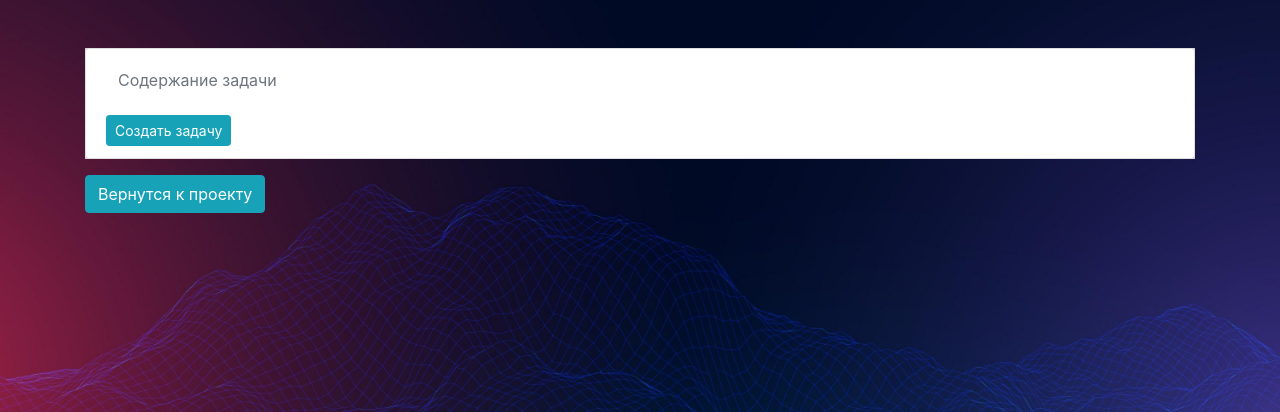
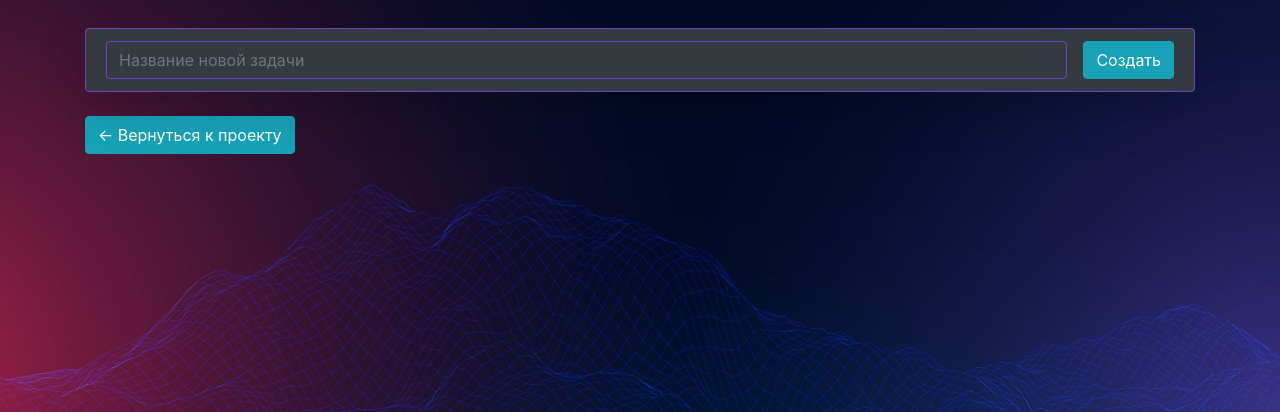
Before and after one commit to V1lad/Project-manager-PROJELP, a Flask app: template Web/templates/show_subproject.html in a window 1280 px wide. Shown: the part 56-468 px from the top of the page. Run offline with Flask 3, Linux system fonts and the light colour scheme; the template is opened without the code that fills it: values that come from a table or form of the project are taken from there, others are empty; tables that the repository leaves empty hold one stand-in row (values such as "Sample post"); some libraries are stand-ins or nearby versions.

Commit message:
Added new forms to tasks page

```diff
--- a/Web/templates/show_subproject.html
+++ b/Web/templates/show_subproject.html
@@ -3,55 +3,152 @@
 {% block title %}Проект{% endblock %}
 {% block content %}
 
-<ul class="list-group mt-5 colored_text">
+<ul class="list-group mt-4">
     {% for note in subproject.notes %}
-    <li class="list-group-item">
-        <form method="POST">
-            <div class="form-group">
-                <div {% if note.done == "True" %}style="text-decoration:line-through"{% endif %}><textarea
-                    type="text"
-                    class="form-control border-0"
-                    id="content"
-                    name="content"
-                    >{{ note.content }}</textarea>
+    <li class="list-group-item bg-dark text-light mb-3 border rounded-3 shadow-lg {% if note.status == 'done' %}border-success
+        {% elif note.status == 'in_progress' %}border-primary
+        {% elif note.status == 'abandoned' %}border-secondary
+        {% else %}border-info{% endif %}">
+
+        <!-- Единая форма -->
+        <form method="POST" id="note-form-{{ note.id }}">
+            <input type="hidden" name="note_id" value="{{ note.id }}">
+
+            <!-- Заголовок и прогресс -->
+            <div class="d-flex justify-content-between align-items-center mb-3">
+                <input type="text"
+                       class="form-control bg-dark text-light  h4 w-50 {% if note.status == 'done' %}border-success
+                    {% elif note.status == 'in_progress' %}border-primary
+                    {% elif note.status == 'abandoned' %}border-secondary
+                    {% else %}border-info{% endif %}"
+                       name="title"
+                       value="{{ note.title }}">
+
+                <div class="text-end">
+                    <div class="text-info fw-bold display-6">
+                        📈 0{{ note.progress }}%
+                    </div>
+                    <div class="text-info fw-bold">
+                        ⏳ {{ "Время задания или время не задано"}}
+                    </div>
                 </div>
-            <input type="hidden" name="content_id" value="{{ note.id }}" />
-            <button type="submit" class="btn btn-outline-dark btn-sm mt-1">Сохранить</button>
+            </div>
+
+            <!-- Текст задачи -->
+            <div class="mb-3 position-relative">
+                <textarea class="form-control bg-dark text-light auto-resize
+                            {% if note.status == 'done' %}border-success
+                            {% elif note.status == 'in_progress' %}border-primary
+                            {% elif note.status == 'abandoned' %}border-secondary
+                            {% else %}border-info{% endif %}"
+                          name="content">{{ note.content }}</textarea>
+            </div>
+
+            <!-- Панель управления -->
+            <div class="d-flex justify-content-between align-items-center gap-2">
+                <!-- Кнопка сохранения -->
+                <button type="submit" name="save_button" class="btn btn-sm btn-outline-info">💾 Сохранить</button>
+
+                <!-- Группа кнопок справа -->
+                <div class="d-flex gap-2">
+                    <!-- Кнопка статуса -->
+                    <button type="submit"
+                            name="status_button"
+                            class="btn btn-sm
+                                {% if note.status == 'done' %}btn-success
+                                {% elif note.status == 'in_progress' %}btn-primary
+                                {% elif note.status == 'abandoned' %}btn-secondary
+                                {% else %}btn-info{% endif %}">
+                        {% if note.status == 'done' %}✅ Выполнено
+                        {% elif note.status == 'in_progress' %}⏳ В работе
+                        {% elif note.status == 'abandoned' %}⏸️ Отложено
+                        {% else %}🕑 Не начата {% endif %}
+                    </button>
+
+                    <button class="btn btn-sm btn-outline-purple"
+                            name="planning_button">
+                        📅 Управление
+                    </button>
+
+                    <button class="btn btn-sm btn-outline-purple"
+                            name="comments_button">
+                        💬 {{ note.chatRoom.messages | length }} Комментариев
+                    </button>
+
+                    <button type="submit"
+                            name="delete_button"
+                            class="btn btn-sm btn-outline-danger">
+                        🗑️ Удалить
+                    </button>
+                </div>
             </div>
         </form>
-        <div class="btn-group" role="group" aria-label="Two buttons">
-            <form method="POST" class = "mr-1">
-                <div class="form-group">
-                    <input type="hidden" name="complete" value="{{ note.id }}" />
-                    <button type="submit" class="btn btn-outline-dark btn-sm">Выполнить</button>
-                </div>
-            </form>
-            <form method="POST" class = "mr-1">
-                <div class="form-group">
-                    <input type="hidden" name="delete" value="{{ note.id }}" />
-                    <button type="submit" class="btn btn-outline-dark btn-sm">Удалить</button>
-                </div>
-            </form>
-            <form method="POST" >
-                <div class="form-group">
-                    <input type="hidden" name="show_chat" value="{{ note.id }}" />
-                    <button type="submit" class="btn btn-outline-dark btn-sm">Комментарии</button>
-                </div>
-            </form>
-        </div>
+
     </li>
     {% endfor %}
-    <li class="list-group-item">
-        <form action = {{ url_for('.showSubProject', index=project.id, subproject=subproject.id) }} method = "POST">
-        <input type="text" class="form-control mb-3 border-0" name="create_note" placeholder="Содержание задачи" />
-        <button type="submit" class="btn btn-info btn-sm">Создать задачу</button>
-        <br/>
+</ul>
+
+<style>
+    .border-purple { border: 1px solid #6f42c1 !important; }
+    .btn-outline-purple {
+        color: #9d7fe8;
+        border-color: #6f42c1;
+    }
+    .btn-outline-purple:hover {
+        background-color: #6f42c1;
+        color: white;
+    }
+    .auto-resize {
+        min-height: 100px;
+        resize: none;
+        transition: all 0.3s;
+    }
+    .auto-resize:focus {
+        box-shadow: 0 0 0 0.25rem rgba(111, 66, 193, 0.25);
+    }
+    .colorp {
+        color: #6f42c1;
+    }
+    /* Добавленные стили для новых элементов */
+    .flex-shrink-0 {
+        flex-shrink: 0;
+    }
+
+    .gap-3 {
+        gap: 1rem;
+    }
+
+    /* Адаптивность для формы создания */
+    @media (max-width: 576px) {
+        .d-flex {
+            flex-direction: column;
+        }
+
+        .flex-shrink-0 {
+            width: 100%;
+        }
+    }
+
+</style>
+<div class="list-group mt-1 mb-2">
+    <div class="list-group-item bg-dark text-light rounded-3 border-purple shadow-lg">
+        <form action = {{ url_for('.showSubProject', index=project.id, subproject=subproject.id) }} method="POST" class="d-flex align-items-center gap-3">
+            <input type="text"
+                   class="form-control bg-dark text-light border-purple"
+                   name="create_note"
+                   placeholder="Название новой задачи"
+                   required>
+            <button type="submit"
+                    class="btn btn-info flex-shrink-0"
+                    name="create">
+                Создать
+            </button>
         </form>
-    </li>
-</ul>
+    </div>
+</div>
 <form action = {{ url_for('.showProject', index=project.id) }} method = "POST">
 <input type="hidden" name="project" value="{{ project.id }}" />
-<button type="submit" class="btn btn-info mt-3">Вернутся к проекту</button>
+<button type="submit" class="btn btn-info mt-3 mb-3"> ← Вернуться к проекту</button>
 <br/>
 </form>
 
```
